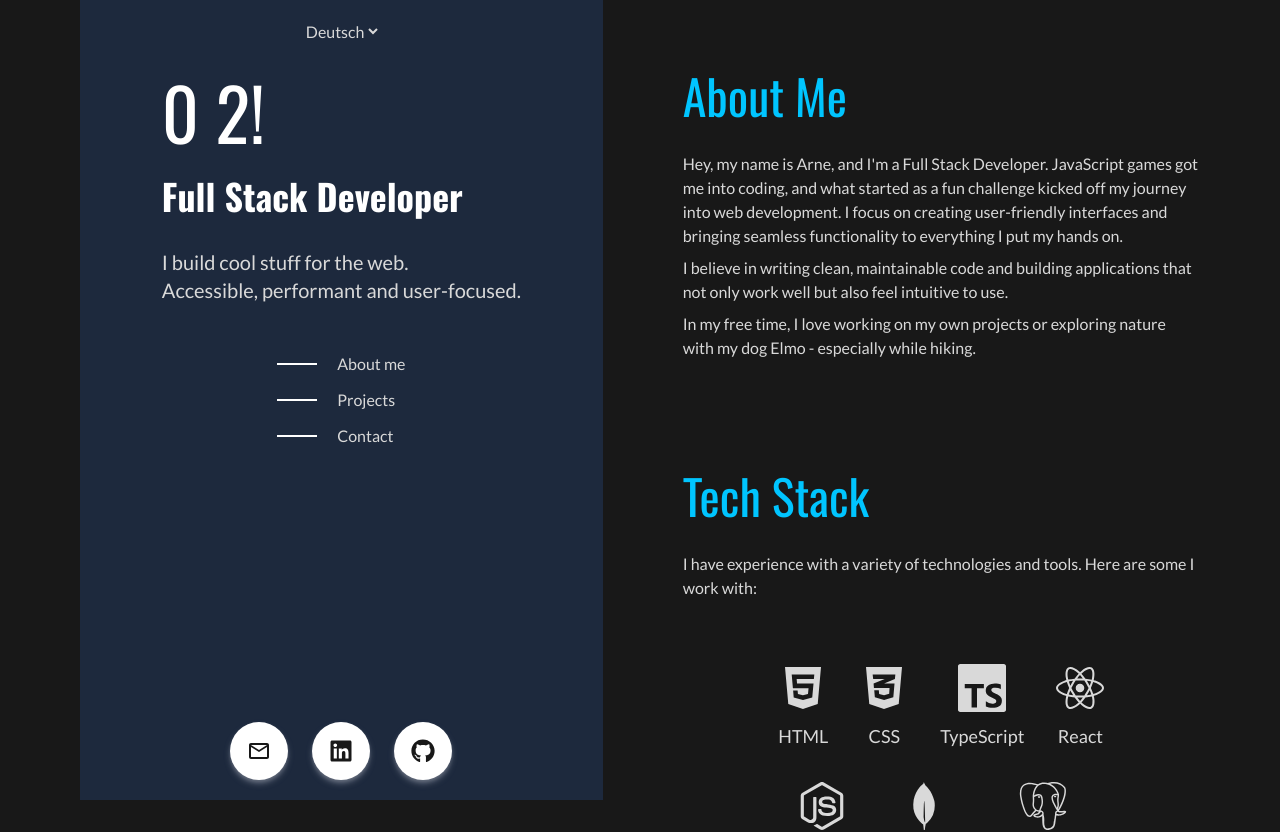
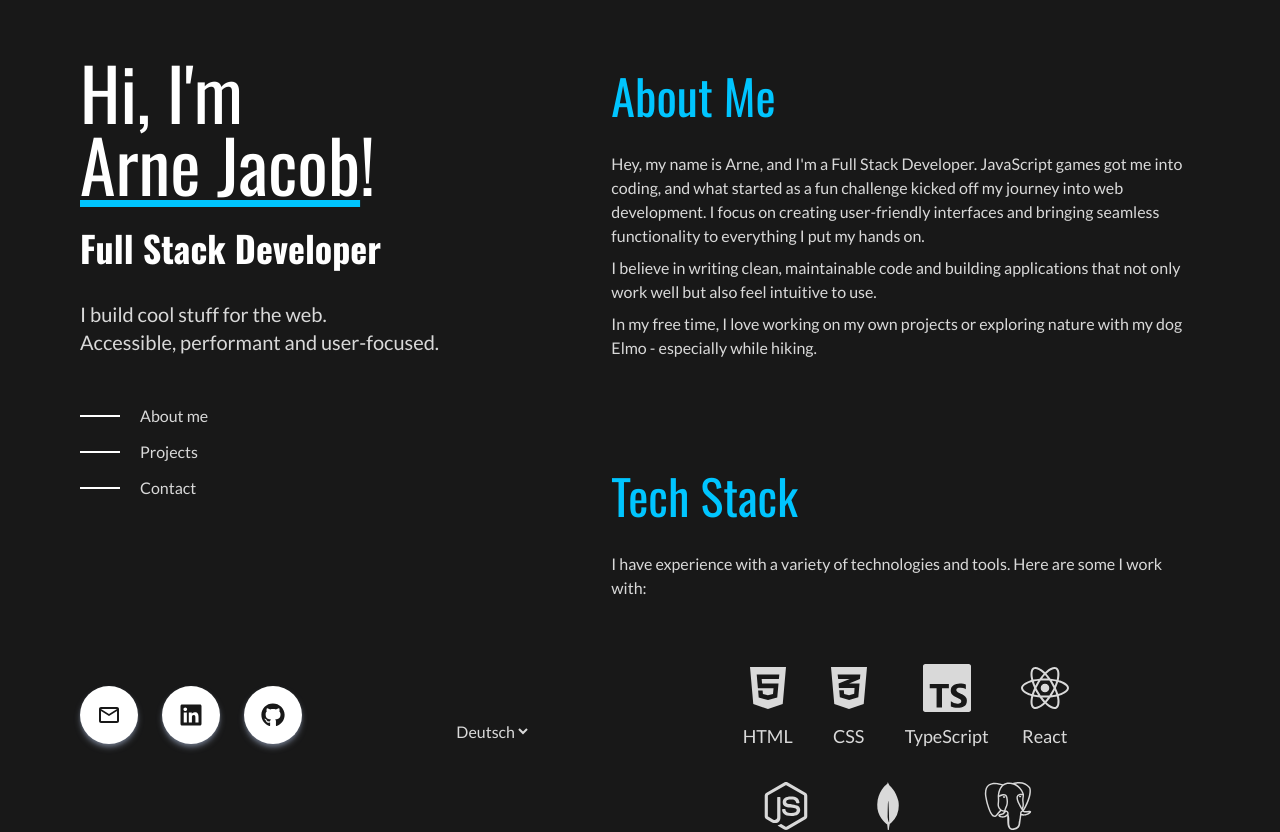
Before and after one commit to Dudeldups/personal-portfolio, a React (Vite) app in the folder frontend/: page / in a window 1280 px wide. Shown: the top 832 px of the page. Built offline with nearby package versions, Linux system fonts and the light colour scheme.

Commit message:
add h1 and LanguageSwitcher on lg

```diff
--- a/frontend/src/components/Header/Header.tsx
+++ b/frontend/src/components/Header/Header.tsx
@@ -8,21 +8,24 @@ const Header = () => {
   const { t } = useTranslation();
 
   return (
-    <header className="top-0 w-full px-page lg:sticky">
-      <div className="flex w-full flex-col items-center bg-slate-800 py-5 lg:min-h-screen">
-        <LanguageSwitcher />
+    <header className="top-0 w-full shrink-[1.25] px-page lg:sticky">
+      <div className="flex w-full flex-col items-center py-6 lg:min-h-screen lg:items-start lg:pb-14">
+        <LanguageSwitcher className="self-end lg:hidden" />
 
         <div className="mt-8 mb-12 text-center lg:text-left">
-          <h1>
+          <h1 className="">
             <Trans i18nKey={KEYS.INTRO.TITLE}>
-              0 <span className="underline decoration-primary">1</span>2
+              <span>0</span>
+              <br />
+              <span className="underline decoration-primary">2</span>
+              <span>3</span>
             </Trans>
           </h1>
 
           <h2 className="mt-8 text-2xl font-bold text-white sm:text-3xl md:mt-7 lg:text-4xl">
             {t(KEYS.INTRO.JOB)}
           </h2>
-          <p className="mt-6 max-w-md text-lg max-md:mx-auto sm:text-xl md:mt-8">
+          <p className="mt-6 text-lg max-lg:max-w-md sm:text-xl md:mt-8">
             <Trans i18nKey={KEYS.INTRO.DESC}>
               0 <br />2
             </Trans>
@@ -31,11 +34,15 @@ const Header = () => {
 
         <Navbar />
 
-        <ButtonContainer
-          hideText={true}
-          hasRoundedButtons={true}
-          className="mt-auto flex items-center justify-center gap-6 md:justify-start"
-        />
+        <div className="mt-auto flex items-end lg:w-full lg:justify-between">
+          <ButtonContainer
+            hideText={true}
+            hasRoundedButtons={true}
+            className="flex gap-6"
+          />
+
+          <LanguageSwitcher className="max-lg:hidden" />
+        </div>
       </div>
     </header>
   );
```
